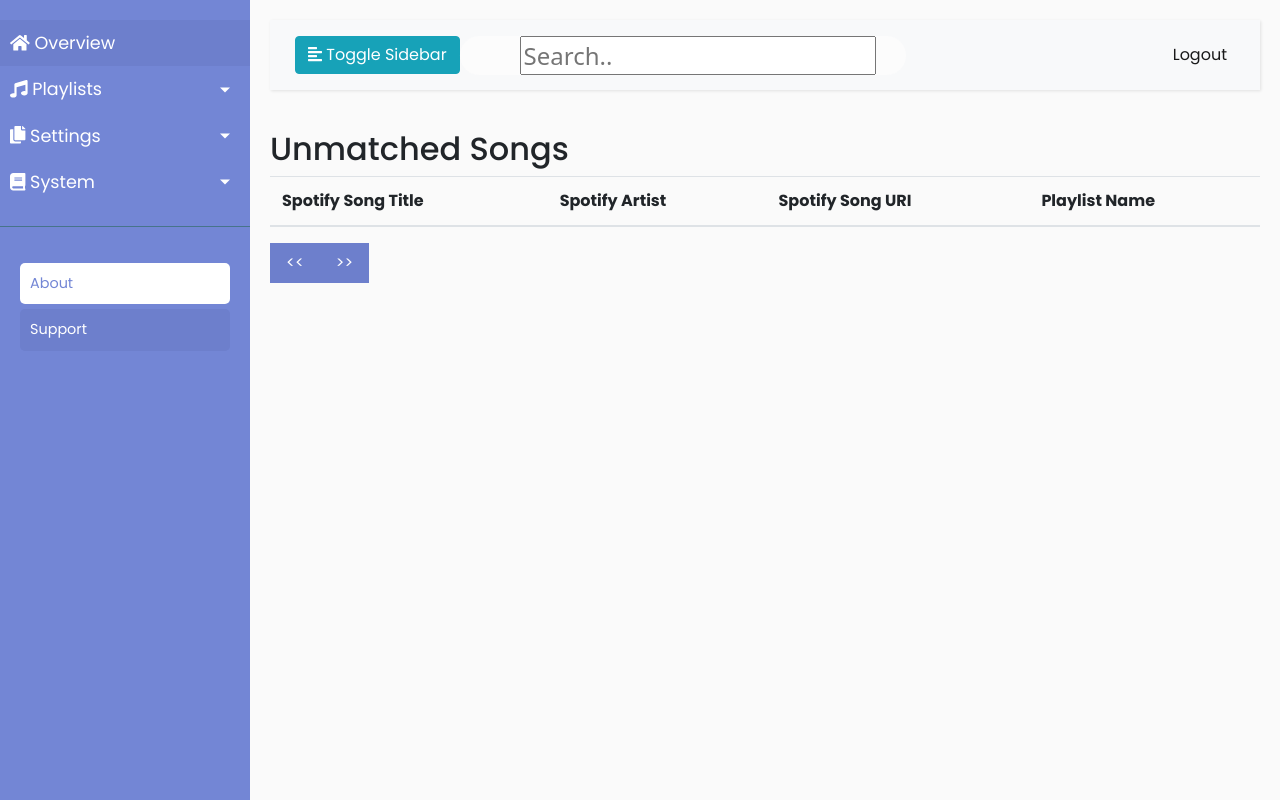
After one commit to blastbeng/spotisub, a Flask app: page /unmatched/ in a window 1280 px wide. The commit adds this page. Run offline with Flask 3, Linux system fonts and the light colour scheme; a user stored in the database is signed in; tables that the repository leaves empty hold one stand-in row (values such as "Sample post"); lists and menus that the app fills with data are empty; parts of the project's set-up code (start-up, migrations or seed data) failed here and were passed over; some libraries are stand-ins or nearby versions.

Commit message:
implemented pagination template

```diff
--- a/spotisub/database.py
+++ b/spotisub/database.py
@@ -11,6 +11,7 @@ from sqlalchemy import Integer
 from sqlalchemy import String
 from sqlalchemy import MetaData
 from sqlalchemy import DateTime
+from sqlalchemy import func
 from sqlalchemy.sql import func
 
 SQLITE = 'sqlite'
@@ -211,27 +212,24 @@ def insert_playlist_relation(conn, subsonic_song_id,
     conn.execute(stmt)
 
 
-def select_all_playlists(missing_only):
+def select_all_playlists(missing_only=False, page=None, limit=None):
     """select playlists from database"""
     value = {}
     stmt = None
     with dbms.db_engine.connect() as conn:
+        stmt = select(
+            dbms.subsonic_spotify_relation.c.uuid,
+            dbms.subsonic_spotify_relation.c.subsonic_song_id,
+            dbms.subsonic_spotify_relation.c.subsonic_artist_id,
+            dbms.subsonic_spotify_relation.c.subsonic_playlist_id,
+            dbms.subsonic_spotify_relation.c.spotify_song_uuid)
         if missing_only:
-            stmt = select(
-                dbms.subsonic_spotify_relation.c.uuid,
-                dbms.subsonic_spotify_relation.c.subsonic_song_id,
-                dbms.subsonic_spotify_relation.c.subsonic_artist_id,
-                dbms.subsonic_spotify_relation.c.subsonic_playlist_id,
-                dbms.subsonic_spotify_relation.c.spotify_song_uuid).where(
-                dbms.subsonic_spotify_relation.c.subsonic_song_id is None,
-                dbms.subsonic_spotify_relation.c.subsonic_artist_id is None)
-        else:
-            stmt = select(
-                dbms.subsonic_spotify_relation.c.uuid,
-                dbms.subsonic_spotify_relation.c.subsonic_song_id,
-                dbms.subsonic_spotify_relation.c.subsonic_artist_id,
-                dbms.subsonic_spotify_relation.c.subsonic_playlist_id,
-                dbms.subsonic_spotify_relation.c.spotify_song_uuid)
+            stmt = stmt.where(
+                dbms.subsonic_spotify_relation.c.subsonic_song_id == None,
+                dbms.subsonic_spotify_relation.c.subsonic_artist_id == None)
+        if page is not None and limit is not None:
+            stmt = stmt.limit(limit).offset(page*limit)
+        stmt.order_by(dbms.subsonic_spotify_relation.c.subsonic_playlist_id)
         stmt.compile()
         cursor = conn.execute(stmt)
         records = cursor.fetchall()
@@ -269,6 +267,23 @@ def select_all_playlists(missing_only):
 
     return value
 
+
+
+def count_playlists(missing_only=False):
+    """select playlists from database"""
+    count = 0
+    with dbms.db_engine.connect() as conn:
+        stmt = select(func.count(dbms.subsonic_spotify_relation.c.uuid))
+
+        # Count query
+        if missing_only:
+            stmt = stmt.where(
+                dbms.subsonic_spotify_relation.c.subsonic_song_id == None,
+                dbms.subsonic_spotify_relation.c.subsonic_artist_id == None)
+        stmt.compile()
+        count = conn.execute(stmt).scalar()
+
+    return count
 
 def select_spotify_artists_by_uuid(conn, c_uuid):
     """select spotify artists by uuid"""
--- a/spotisub/helpers/subsonic_helper.py
+++ b/spotisub/helpers/subsonic_helper.py
@@ -356,10 +356,12 @@ def match_with_subsonic_track(
                     playlistId=playlist_id, songIds=comparison_helper.song_ids)
     return comparison_helper
 
+def count_playlists(missing_only=False):
+    return database.count_playlists(missing_only)
 
-def get_playlist_songs(missing_only=False):
+def get_playlist_songs(missing_only=False, page=None, limit=None):
     """get list of playlists and songs"""
-    playlist_songs_db = database.select_all_playlists(missing_only)
+    playlist_songs_db = database.select_all_playlists(missing_only, page, limit)
     playlist_songs = {}
     for key in playlist_songs_db:
         playlist_search = None
--- a/spotisub/routes.py
+++ b/spotisub/routes.py
@@ -4,6 +4,7 @@ import os
 import random
 import threading
 import json
+import math
 from time import strftime
 from flask import Blueprint
 from flask import Response
@@ -29,6 +30,7 @@ from spotisub.classes import User
 from spotisub import utils
 from spotisub import constants
 from spotisub import generator
+from spotisub import database
 from spotisub.generator import subsonic_helper
 from spotisub.generator import spotipy_helper
 from spotisub.exceptions import SubsonicOfflineException
@@ -75,6 +77,28 @@ def get_json_message(message, is_ok):
 @login_required
 def dashboard():
     return render_template('dashboard.html', title='Dashboard')
+
+@spotisub.route('/unmatched/')
+@spotisub.route('/unmatched/<int:page>/')
+@login_required
+def unmatched(page = 1):
+    limit = 50
+    song_count = subsonic_helper.count_playlists(missing_only=True)
+    total_pages = math.ceil(song_count/limit)
+    playlists = subsonic_helper.get_playlist_songs(
+                missing_only=True, page=page-1, limit=50)
+    pagination_array = []
+    page_count = 1
+    while page_count <= total_pages:
+        cur = {}
+        cur["page"] = str(page_count)
+        if page_count == page:
+            cur["active"] = "1"
+        else:
+            cur["active"] = "0"
+        pagination_array.append(cur)
+        page_count = page_count + 1
+    return render_template('unmatched.html', title='Dashboard', playlists=playlists, pagination_array=pagination_array)
 
 
 @spotisub.route('/login', methods=['GET', 'POST'])
--- a/spotisub/static/css/current_user_main.css
+++ b/spotisub/static/css/current_user_main.css
@@ -196,6 +196,12 @@ a.article:hover {
     color: #fff !important;
 }
 
+a.article-active,
+a.article-active:hover {
+    background: #17a2b8 !important;
+    color: #fff !important;
+}
+
 /* ---------------------------------------------------
     CONTENT STYLE
 ----------------------------------------------------- */
@@ -277,3 +283,14 @@ a.article:hover {
 	font: 24px/1 system-ui, sans-serif;
 	outline-offset: -8px;
 }
+
+.pagination {
+  display: flex;
+}
+
+.pagination a {
+  color: black;
+  float: left;
+  padding: 8px 16px;
+  text-decoration: none;
+}
--- a/spotisub/templates/base.html
+++ b/spotisub/templates/base.html
@@ -36,7 +36,7 @@
 
                     <ul class="list-unstyled components">
                         <li class="active">
-                            <a href="#">
+                            <a href="{{ url_for('dashboard') }}">
                                 <i class="fas fa-home"></i>
                                 Overview</a>
                         </li>
@@ -49,7 +49,7 @@
                                     <a href="#">Managment</a>
                                 </li>
                                 <li>
-                                    <a href="#">Unmatched Songs</a>
+                                    <a href="{{ url_for('unmatched') }}">Unmatched Songs</a>
                                 </li>
                             </ul>
                         </li>
--- /dev/null
+++ b/spotisub/templates/unmatched.html
@@ -0,0 +1,58 @@
+{% extends 'base.html' %}
+
+{% block current_user_content %}
+    <!-- Flash message -->
+    {% include '_flash_message.html' %}
+    <!-- End of flash message -->
+
+
+    <h2>Unmatched Songs</h2>
+
+
+    <table id="data" class="table table-striped">
+        <thead>
+        <tr>
+            <th>Spotify Song Title</th>
+            <th>Spotify Artist</th>
+            <th>Spotify Song URI</th>
+            <th>Playlist Name</th>
+        </tr>
+        </thead>
+        <tbody>
+        {% for playlist in playlists %}
+            {% for song in playlists[playlist] %}
+            <tr>
+            <td>{{ song["spotify_song_title"] }}</td>
+            <td>{% if song["spotify_artists"]|length > 0 %}
+                    {{ song["spotify_artists"][0]["name"] }}
+                {% endif %}
+            </td>
+            <td>{{ song["spotify_song_uri"] }}</td>
+            <td>{{ playlist }}</td>
+            </tr>
+            {% endfor %}
+        {% endfor %}
+        </tbody>
+    </table>
+
+    <ul class="pagination">
+        <li data-page="prev">
+            <a href="#" class="article"><<</a>
+        </li>
+        {% for page in pagination_array %}
+            <li>
+                {% if page["active"] == "1" %}
+                    <a href="#" class="article-active">{{ page["page"] }}</a>
+                {% else %}
+                    <a href="{{ url_for('unmatched', page=page["page"]) }}" class="article">{{ page["page"] }}</a>
+                {% endif %}
+            </li>
+        {% endfor %}
+        <li data-page="next" id="prev" style="display: inline;">
+            <a href="#" class="article">>></a>
+        </li>
+    </ul>
+
+
+
+{% endblock %}
```
